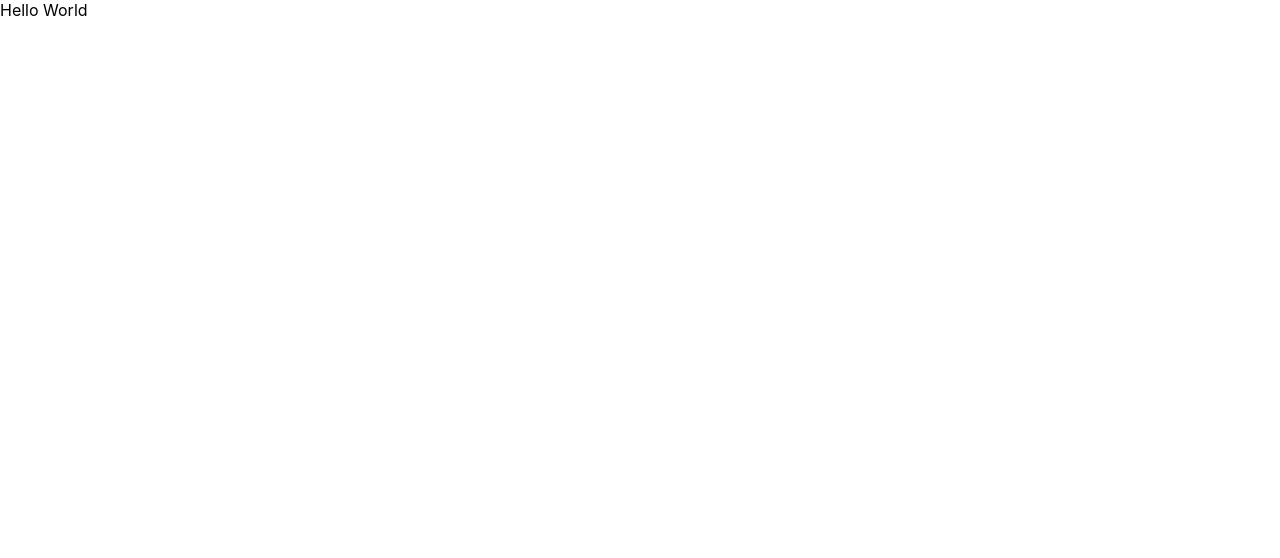
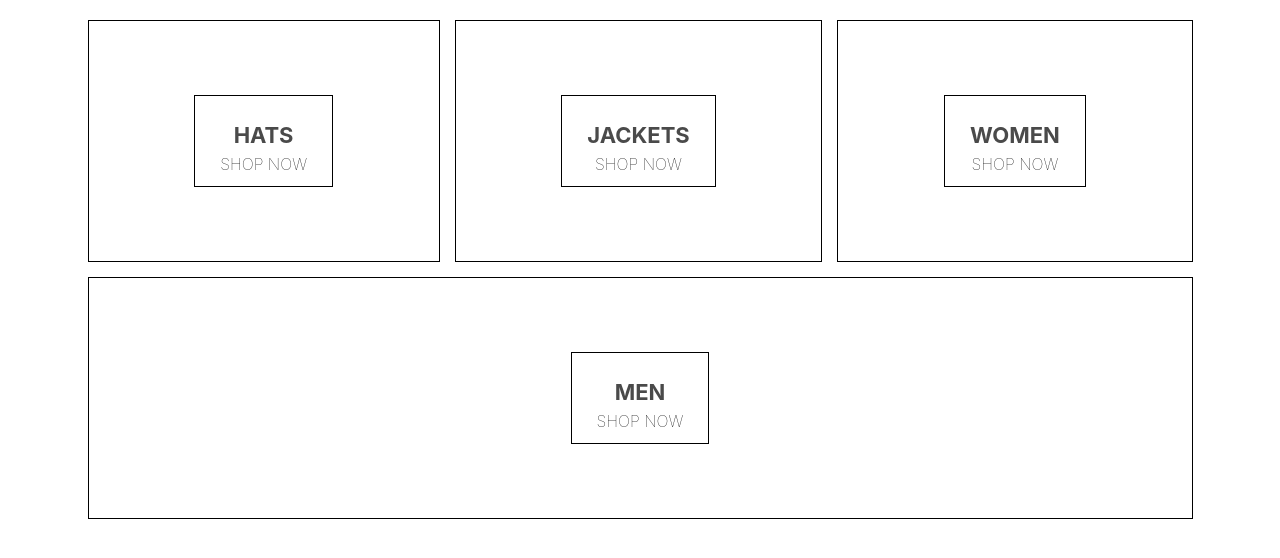
Before and after one commit to jorgeemherrera/completeReact2021, a React (Create React App) app in the folder crwn-clothing/: page / in a window 1280 px wide. Shown: the top 558 px of the page. Built offline with nearby package versions, Linux system fonts and the light colour scheme.

Commit message:
homepage component and sass file

```diff
--- a/crwn-clothing/package.json
+++ b/crwn-clothing/package.json
@@ -6,6 +6,7 @@
     "@testing-library/jest-dom": "^5.14.1",
     "@testing-library/react": "^11.2.7",
     "@testing-library/user-event": "^12.8.3",
+    "node-sass": "^6.0.1",
     "react": "^17.0.2",
     "react-dom": "^17.0.2",
     "react-scripts": "4.0.3",
--- a/crwn-clothing/src/App.js
+++ b/crwn-clothing/src/App.js
@@ -1,9 +1,10 @@
 import './App.css';
+import HomePage from './homepage.component';
 
 function App() {
   return (
     <div>
-      Hello World
+      <HomePage/>
     </div>
   );
 }
--- /dev/null
+++ b/crwn-clothing/src/homepage.component.jsx
@@ -0,0 +1,35 @@
+import React from 'react'
+import './homepage.styles.scss';
+
+export const HomePage = () => (
+    <div className='homepage'>
+        <div className='directory-menu'>
+            <div className='menu-item'>
+                <div className='content'>
+                    <h1 className='title'>HATS</h1>
+                    <span className='subtitle'>SHOP NOW</span>
+                </div>
+            </div>
+            <div className='menu-item'>
+                <div className='content'>
+                    <h1 className='title'>JACKETS</h1>
+                    <span className='subtitle'>SHOP NOW</span>
+                </div>
+            </div>
+            <div className='menu-item'>
+                <div className='content'>
+                    <h1 className='title'>WOMEN</h1>
+                    <span className='subtitle'>SHOP NOW</span>
+                </div>
+            </div>
+            <div className='menu-item'>
+                <div className='content'>
+                    <h1 className='title'>MEN</h1>
+                    <span className='subtitle'>SHOP NOW</span>
+                </div>
+            </div>
+        </div>
+    </div>
+)
+
+export default HomePage;
--- /dev/null
+++ b/crwn-clothing/src/homepage.styles.scss
@@ -0,0 +1,54 @@
+.homepage {
+    align-items: center;
+    display: flex;
+    flex-direction: column;
+    padding: 20px 80px;
+  }
+
+  .directory-menu {
+    display: flex;
+    flex-wrap: wrap;
+    justify-content: space-between;
+    width: 100%;
+  }
+
+  .menu-item {
+    align-items: center;
+    border: 1px solid black;
+    display: flex;
+    flex: 1 1 auto;
+    height: 240px;
+    justify-content: center;
+    margin: 0 7.5px 15px;
+    min-width: 30%;
+
+    &:first-child {
+      margin-right: 7.5px;
+    }
+
+    &:last-child {
+      margin-left: 7.5px;
+    }
+
+    .content {
+        align-items: center;
+        border: 1px solid black;
+        display: flex;
+        flex-direction: column;
+        height: 90px;
+        justify-content: center;
+        padding: 0 25px;
+
+        .title {
+            color: #4a4a4a;
+            font-size: 22px;
+            font-weight: bold;
+            margin-bottom: 6px;
+        }
+
+        .subtitle {
+            font-size: 16px;
+            font-weight: lighter;
+        }
+    }
+  }
```
Also changed, not shown: 1 other file (tests, documents, lock files or other folders).
